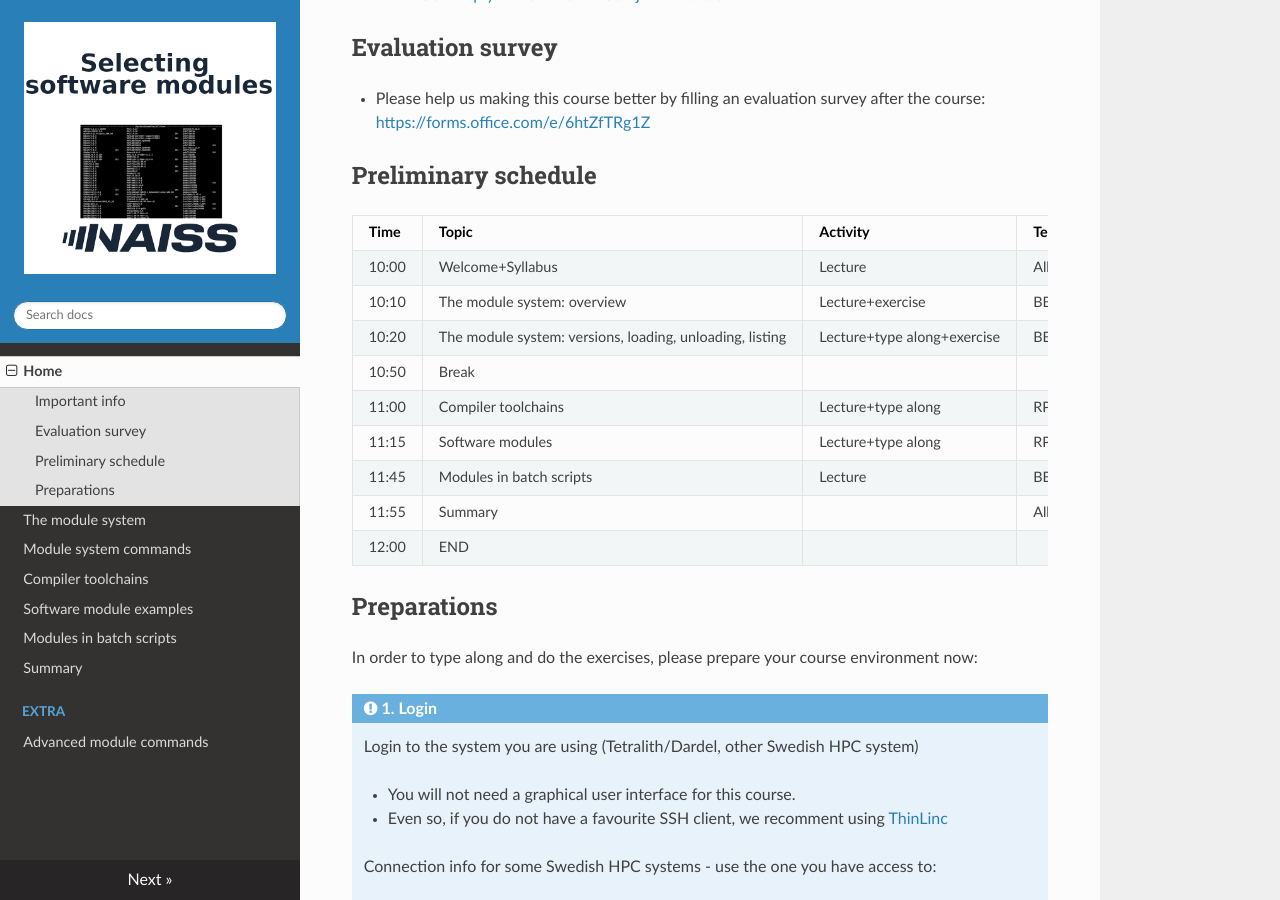
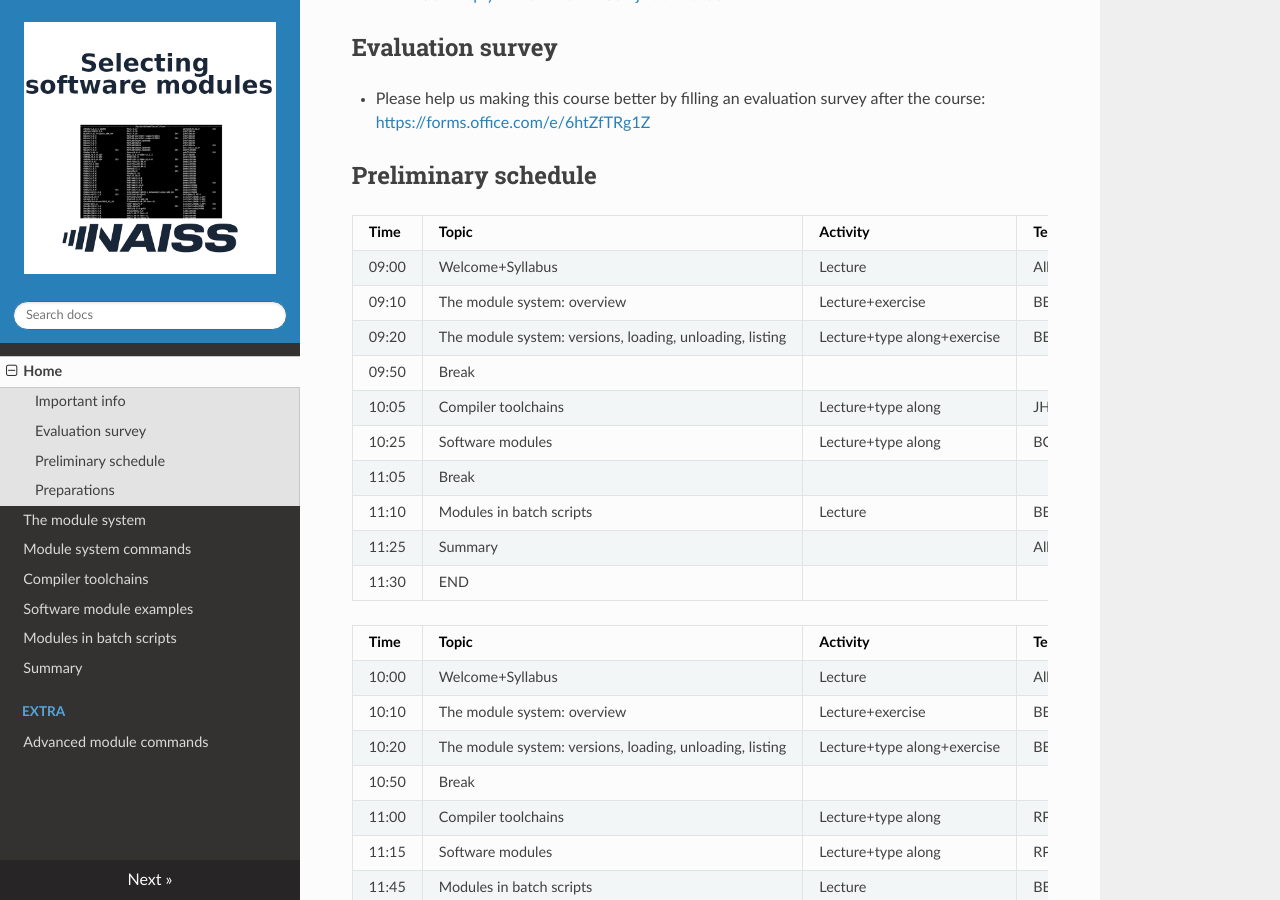
Before and after one commit to hpc2n/selecting-modules, an MkDocs documentation site: the page built from docs/index.md, in a window 1280 px wide and 900 px high, scrolled down 1777 px. Built offline with MkDocs 1.6.1, drawn with Linux system fonts in a browser that asks for light colours; nearby versions of some CDN libraries.

Commit message:
index.md schedule according to meeting 17 Jan

```diff
--- a/docs/index.md
+++ b/docs/index.md
@@ -57,6 +57,19 @@ This NAISS course is given under under NAISS, by staff working at the branches l
 
 
 ## Preliminary schedule
+
+| Time | Topic | Activity | Teacher |
+| ---- | ----- | -------- | ------- |
+| 09:00 | Welcome+Syllabus | Lecture | All |
+| 09:10 | The module system: overview | Lecture+exercise | BB |
+| 09:20 | The module system: versions, loading, unloading, listing | Lecture+type along+exercise | BB |
+| 09:50 | Break | | |
+| 10:05 | Compiler toolchains | Lecture+type along | JH |
+| 10:25 | Software modules | Lecture+type along | BC |
+| 11:05 | Break | | |
+| 11:10 | Modules in batch scripts | Lecture | BB |
+| 11:25 | Summary | | All |
+| 11:30 | END | | |
 
 | Time | Topic | Activity | Teacher |
 | ---- | ----- | -------- | ------- |
```
